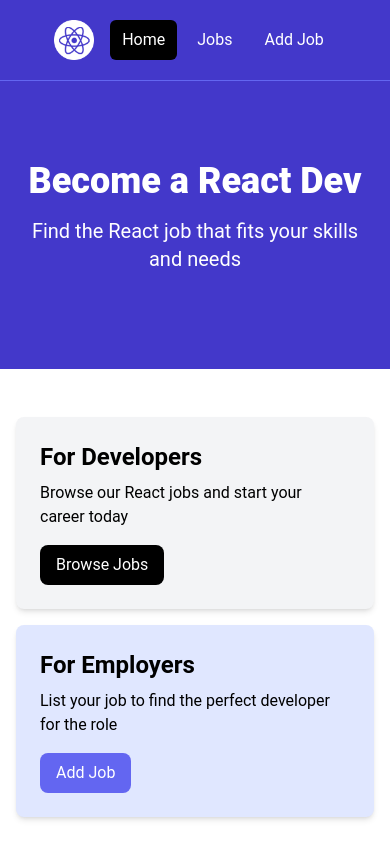
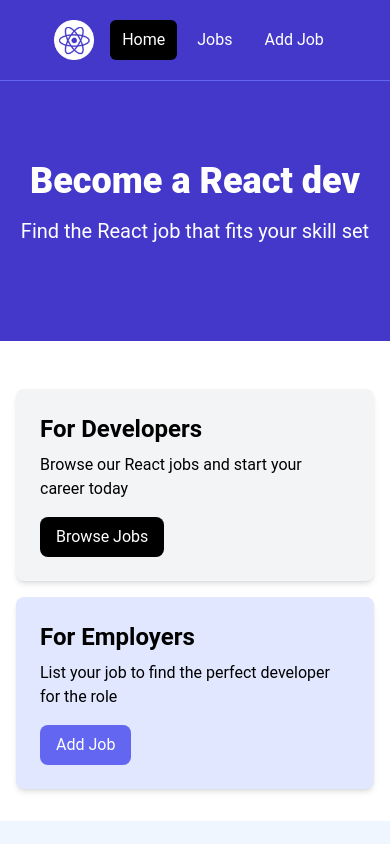
Before and after one commit to abhinandan-05/React, a React (Vite) app in the folder react-jobs/: page / in a window 390 px wide. Shown: the top 844 px of the page. Built offline with nearby package versions, Linux system fonts and the light colour scheme.

Commit message:
creating cards component

```diff
--- a/react-jobs/src/App.jsx
+++ b/react-jobs/src/App.jsx
@@ -2,6 +2,7 @@
 
 import NavBar from "./components/NavBar";
 import Hero from "./components/Hero";
+import HomeCards from "./components/HomeCards";
 
 const App = () => {
   return (
@@ -10,37 +11,9 @@
 
       <Hero />
 
-      {/* <!-- Developers and Employers --> */}
-      <section className="py-4">
-        <div className="container-xl lg:container m-auto">
-          <div className="grid grid-cols-1 md:grid-cols-2 gap-4 p-4 rounded-lg">
-            <div className="bg-gray-100 p-6 rounded-lg shadow-md">
-              <h2 className="text-2xl font-bold">For Developers</h2>
-              <p className="mt-2 mb-4">
-                Browse our React jobs and start your career today
-              </p>
-              <a
-                href="/jobs.html"
-                className="inline-block bg-black text-white rounded-lg px-4 py-2 hover:bg-gray-700"
-              >
-                Browse Jobs
-              </a>
-            </div>
-            <div className="bg-indigo-100 p-6 rounded-lg shadow-md">
-              <h2 className="text-2xl font-bold">For Employers</h2>
-              <p className="mt-2 mb-4">
-                List your job to find the perfect developer for the role
-              </p>
-              <a
-                href="/add-job.html"
-                className="inline-block bg-indigo-500 text-white rounded-lg px-4 py-2 hover:bg-indigo-600"
-              >
-                Add Job
-              </a>
-            </div>
-          </div>
-        </div>
-      </section>
+      <HomeCards />
+
+
 
       {/* <!-- Browse Jobs --> */}
       <section className="bg-blue-50 px-4 py-10">
--- a/react-jobs/src/components/Hero.jsx
+++ b/react-jobs/src/components/Hero.jsx
@@ -1,6 +1,9 @@
 import React from "react";
 
-const Hero = () => {
+const Hero = ({
+  title = "Become a React dev",
+  subtitle = "Find the React job that fits your skill set",
+}) => {
   return (
     <>
       {/* <!-- Hero --> */}
@@ -8,11 +11,9 @@
         <div className="max-w-7xl mx-auto px-4 sm:px-6 lg:px-8 flex flex-col items-center">
           <div className="text-center">
             <h1 className="text-4xl font-extrabold text-white sm:text-5xl md:text-6xl">
-              Become a React Dev
+              {title}
             </h1>
-            <p className="my-4 text-xl text-white">
-              Find the React job that fits your skills and needs
-            </p>
+            <p className="my-4 text-xl text-white">{subtitle}</p>
           </div>
         </div>
       </section>
--- /dev/null
+++ b/react-jobs/src/components/HomeCards.jsx
@@ -0,0 +1,41 @@
+import React from "react";
+
+const HomeCards = () => {
+  return (
+    <>
+      {/* <!-- Developers and Employers --> */}
+      <section className="py-4">
+        <div className="container-xl lg:container m-auto">
+          <div className="grid grid-cols-1 md:grid-cols-2 gap-4 p-4 rounded-lg">
+            <div className="bg-gray-100 p-6 rounded-lg shadow-md">
+              <h2 className="text-2xl font-bold">For Developers</h2>
+              <p className="mt-2 mb-4">
+                Browse our React jobs and start your career today
+              </p>
+              <a
+                href="/jobs.html"
+                className="inline-block bg-black text-white rounded-lg px-4 py-2 hover:bg-gray-700"
+              >
+                Browse Jobs
+              </a>
+            </div>
+            <div className="bg-indigo-100 p-6 rounded-lg shadow-md">
+              <h2 className="text-2xl font-bold">For Employers</h2>
+              <p className="mt-2 mb-4">
+                List your job to find the perfect developer for the role
+              </p>
+              <a
+                href="/add-job.html"
+                className="inline-block bg-indigo-500 text-white rounded-lg px-4 py-2 hover:bg-indigo-600"
+              >
+                Add Job
+              </a>
+            </div>
+          </div>
+        </div>
+      </section>
+    </>
+  );
+};
+
+export default HomeCards;
```
